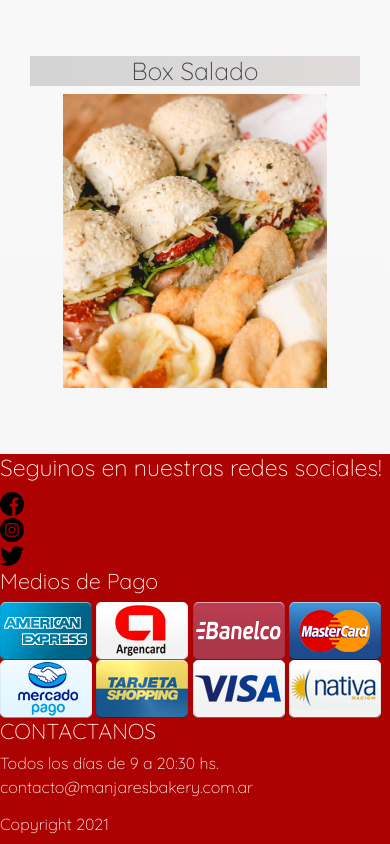
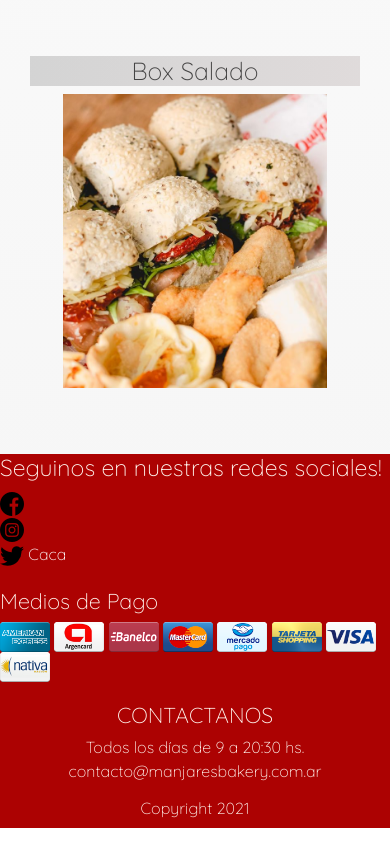
Before and after one commit to fernandos97/Panaderia-Manjares, a website: page index.html in a window 390 px wide. Shown: the part 1643-2487 px from the top of the page. Drawn offline with nearby package versions, Linux system fonts and the light colour scheme.

Commit message:
agregue animaciones, quite repeticiones css

```diff
--- a/css/styles.css
+++ b/css/styles.css
@@ -83,12 +83,13 @@ footer {
     color: rgba(0, 0, 0, 0.651);
 }
 
-.imagenesProductos {
+.imagenes__productos {
     display: grid;
     grid-template-columns: 2fr 2fr;
     grid-template-rows: 2fr 2fr;
     gap: 50px;
     place-items: center;
+    padding-bottom: 20px;
 }
 
 .footer__contactanos {
@@ -99,8 +100,10 @@ footer {
 
 }
 
-.imagenesProducto {
+.imagenes__producto {
     width: 300px;
+    border-radius: 50%;
+    transition: 0.5s;
 }
 
 
@@ -143,6 +146,10 @@ footer {
 
 }
 
+.medios__pago-imagen {
+    width: 50px;
+    height: 30px;
+}
 
 /*pagina contactanos*/
 
@@ -168,6 +175,14 @@ form {
     justify-content: center;
 }
 
+.imagenes__producto:hover {
+    box-shadow: 20px 10px 30px grey;
+}
+
+.segui__redes a{
+    color: white;
+}
+
 /*parte responsive*/
 
 @media (max-width: 500px) {
@@ -187,11 +202,20 @@ form {
         grid-template-columns: 1fr;
     }
 
-    .imagenesProductos {
+    .imagenes__productos {
         grid-template-columns: 1fr;
     }
 
     form {
         width: 100%;
     }
+
+    .medios__pago {
+        padding-top: 20px;
+        padding-bottom: 20px;
+    }
+
+    .footer__contactanos {
+        text-align: center;
+    }
 }
--- a/index.html
+++ b/index.html
@@ -112,17 +112,18 @@
             <img src="./assets/redesSociales/instagram.png">
             <br>
             <img src="./assets/redesSociales/tw.png">
+            <a href="https://www.youtube.com/watch?v=NkoOAUWhfr8">Caca</a>
         </div>
         <div class="medios__pago">
             <h4>Medios de Pago</h4>
-            <img src="./assets/tarjetas/americanExpress.png">
-            <img src="./assets/tarjetas/argencard.png">
-            <img src="./assets/tarjetas/banelco.png">
-            <img src="./assets/tarjetas/masterCard.png">
-            <img src="./assets/tarjetas/mercadoPago.png">
-            <img src="./assets/tarjetas/tarjetaShopping.png">
-            <img src="./assets/tarjetas/instagram.png">
-            <img src="./assets/tarjetas/nativa.png">
+            <img class="medios__pago-imagen" src="./assets/tarjetas/americanExpress.png">
+            <img class="medios__pago-imagen" src="./assets/tarjetas/argencard.png">
+            <img class="medios__pago-imagen" src="./assets/tarjetas/banelco.png">
+            <img class="medios__pago-imagen" src="./assets/tarjetas/masterCard.png">
+            <img class="medios__pago-imagen" src="./assets/tarjetas/mercadoPago.png">
+            <img class="medios__pago-imagen" src="./assets/tarjetas/tarjetaShopping.png">
+            <img class="medios__pago-imagen" src="./assets/tarjetas/instagram.png">
+            <img class="medios__pago-imagen" src="./assets/tarjetas/nativa.png">
         </div>
         <div class="footer__contactanos">
             <h4>CONTACTANOS
```
Also changed, not shown: pages/productos.html (+7 -7 lines).
